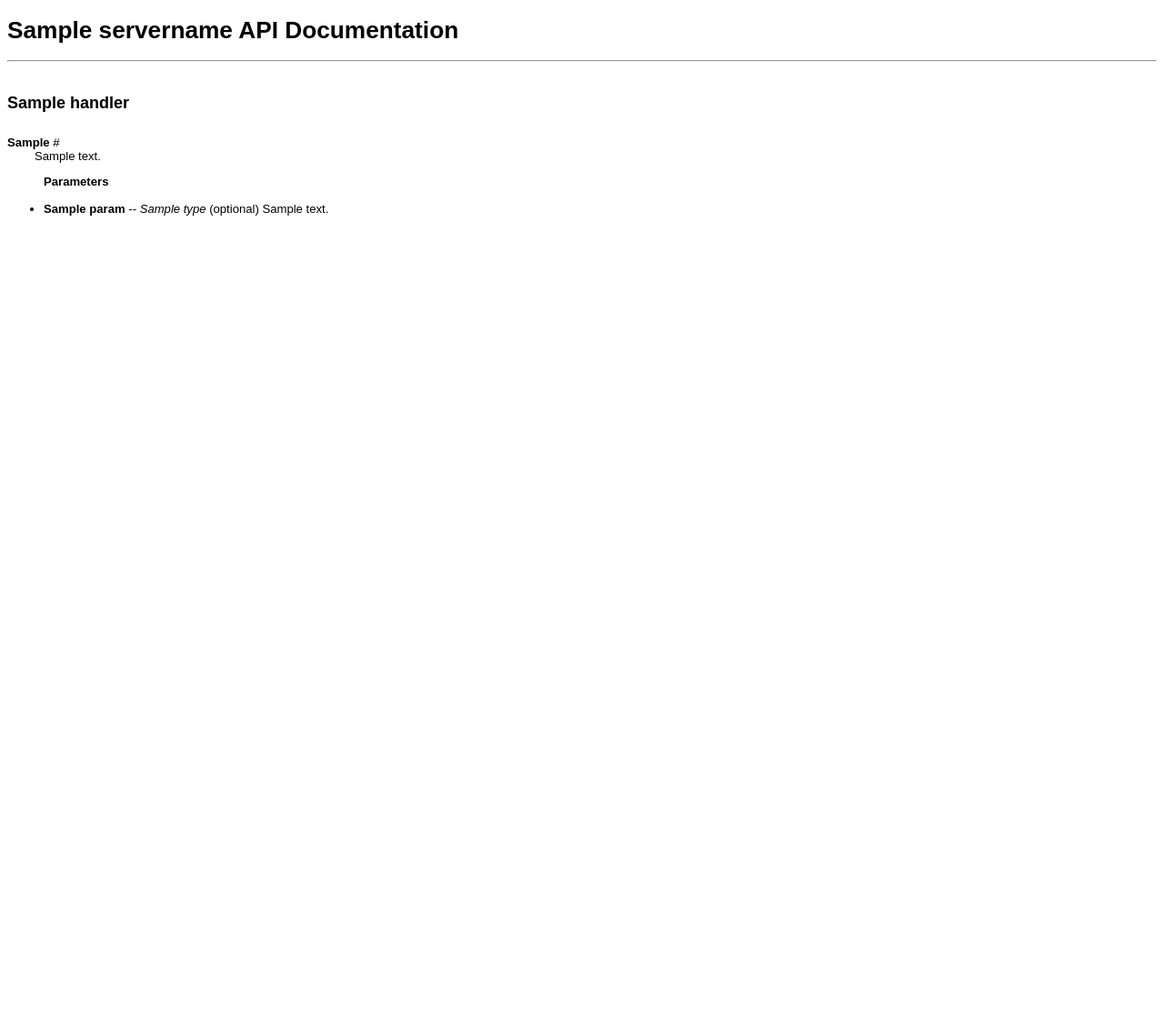
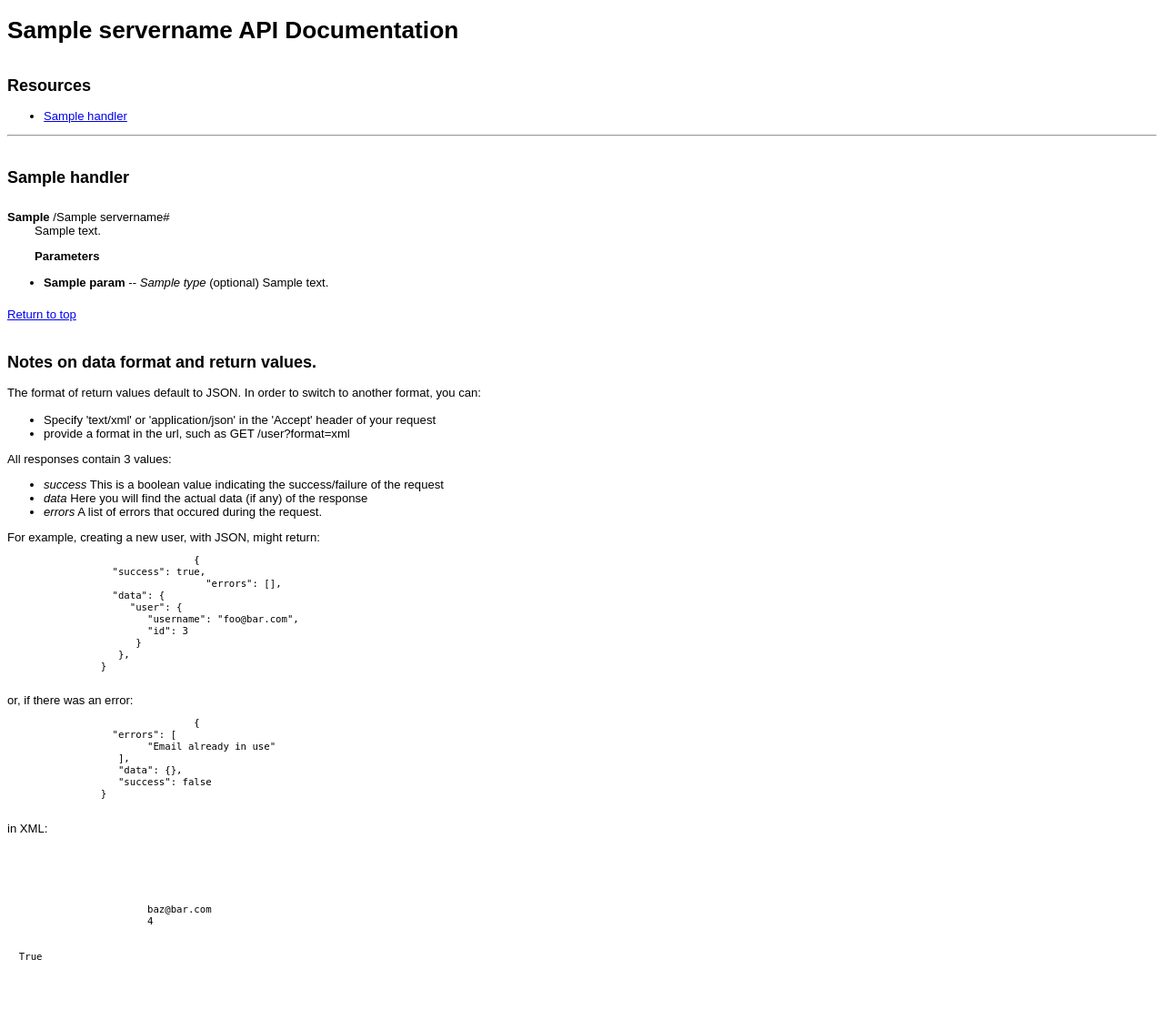
Before and after one commit to joelsemar/django-webservice-tools, a Python web app: template webservice_tools/templates/project.html in a window 1280 px wide. Shown: the whole page at 91% size. Before the commit the page ends 237 px from the top, so only its background shows below. Run offline with Jinja, Linux system fonts and the light colour scheme; the template is opened without the code that fills it: most values are stand-ins (such as "Sample title", 1, 10 or a date in 2020).

Commit message:
more auto doc changes

```diff
--- a/webservice_tools/templates/project.html
+++ b/webservice_tools/templates/project.html
@@ -15,19 +15,29 @@
         </style>
     </head>
     <body>
-    	<h1>{{servername}} API Documentation</h1>
-        {% for handler in handlers %}<hr/><h2 class='handler_name'>{{handler.name}}</h2>
+    	<a name='top'><h1>{{servername}} API Documentation</h1></a>
+		<h2>Resources</h2>
+		<ul>
+			{% for handler in handlers %}
+			  <li><a href='#{{handler.name}}'>{{handler.name}}</a></li>
+			  {% endfor %}
+		</ul>
+
+        {% for handler in handlers %}
+		<hr/><a name='{{handler.name}}'><h2 class='handler_name'>{{handler.name}}</h2></a>
 
         {%for method in handler.methods %}
         <div style='margin-top:25px;'>
-            <b>{{method.request_method}}</b> {{method.url}}
+            <b>{{method.request_method}}</b> /{{servername}}{{method.url}}
         </div>
 		<div style='margin-left: 30px;'>{% autoescape off %}
             {{method.comment}}
 		{% endautoescape %}</div>
+		{% if method.params %}
+		<p style='margin-left:30px'><strong>Parameters</strong></h3>
         <ul class='paramlist'>
-        	{% if method.params %}
-            <p><strong>Parameters</strong></h3>
+
+
             {% for param in method.params %}
             <li>
                 <b>{{param.name}}</b>
@@ -40,6 +50,66 @@
         </ul>
 
         {% endfor %}
+		<a href='#top' style='margin-top:20px;display:block;'>Return to top</a>
         {%endfor %}
+
+		<a name='dataformat'><h2>Notes on data format and return values.</h2></a>
+		<p>
+			The format of return values default to JSON. In order to switch to another format, you can:
+			 <ul>
+			 	<li>Specify 'text/xml' or 'application/json' in the 'Accept' header of your request</li>
+				<li>provide a format in the url, such as GET /user?format=xml</li>
+			 </ul>
+
+			All responses contain 3 values:
+			<ul>
+				<li><i>success</i> This is a boolean value indicating the success/failure of the request</li>
+				<li><i>data</i> Here you will find the actual data (if any) of the response</li>
+				<li><i>errors</i> A list of errors that occured during the request.</li>
+			</ul>
+
+			For example, creating a new user, with JSON, might return:
+			<pre>
+				{
+                  "success": true,
+				  "errors": [],
+                  "data": {
+                     "user": {
+                        "username": "foo@bar.com",
+                        "id": 3
+                      }
+                   },
+                }
+			</pre>
+			or, if there was an error:
+			<pre>
+				{
+                  "errors": [
+                        "Email already in use"
+                   ],
+                   "data": {},
+                   "success": false
+                }
+			</pre>
+
+			in XML:
+			<pre>
+			 <?xml version='1.0' encoding='utf-8'?>
+             <response>
+                <errors/>
+                <data>
+                    <user>
+                        <username>baz@bar.com</username>
+                        <id>4</id>
+                    </user>
+                 </data>
+  <success>True</success>
+</response>
+
+			</pre>
+
+
+		</p>
+
     </body>
 </html>
```
